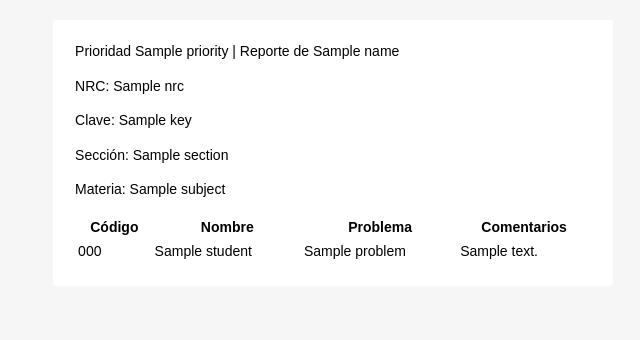
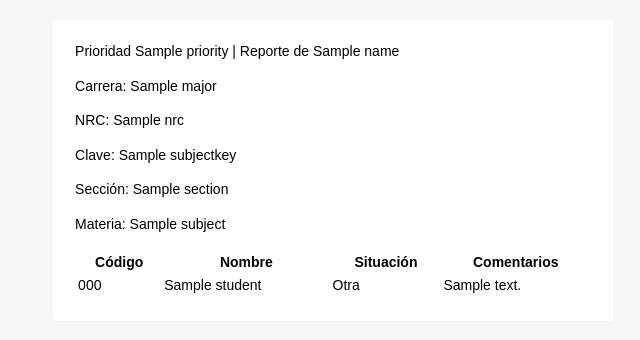
Before and after one commit to andaviaco/cucei-reporter, a Flask app: template templates/email.html in a window 1280 px wide. Shown: the top 340 px of the page, without its empty margins (311-951 px from the left). Run offline with Flask 2, Linux system fonts and the light colour scheme; the template is opened without the code that fills it: most values are stand-ins (such as "Sample title", 1, 10 or a date in 2020).

Commit message:
add new field and fix renames in email template

```diff
--- a/templates/email.html
+++ b/templates/email.html
@@ -257,8 +257,9 @@
                     <tr>
                       <td>
                         <p>Prioridad {{priority}} | Reporte de {{name}}</p>
+                        <p>Carrera: {{major}}</p>
                         <p>NRC: {{nrc}}</p>
-                        <p>Clave: {{key}}</p>
+                        <p>Clave: {{subjectkey}}</p>
                         <p>Sección: {{section}}</p>
                         <p>Materia: {{subject}}</p>
                       </td>
@@ -269,7 +270,7 @@
                       <thead>
                           <th>Código</th>
                           <th>Nombre</th>
-                          <th>Problema</th>
+                          <th>Situación</th>
                           <th>Comentarios</th>
                       </thead>
                       <tbody>
@@ -277,7 +278,7 @@
                           <tr>
                             <td>{{student.code}}</td>
                             <td>{{student.name}}</td>
-                            <td>{{student.problem}}</td>
+                            <td>{{student.situation | situationmap}}</td>
                             <td>{{student.comments}}</td>
                           </tr>
                           {% endfor %}
```
